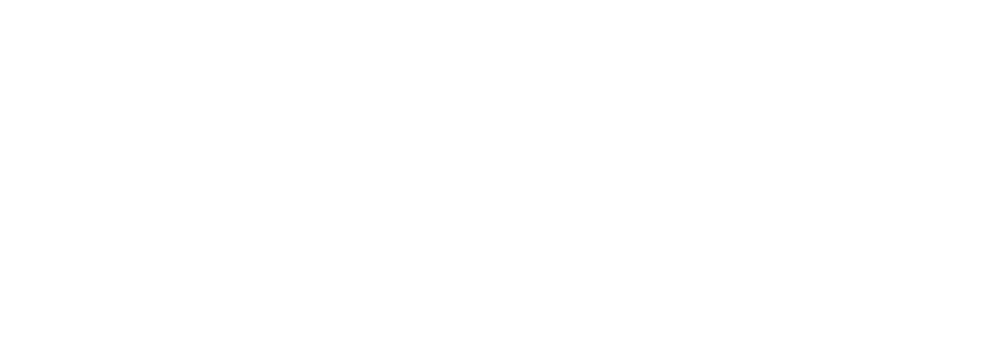
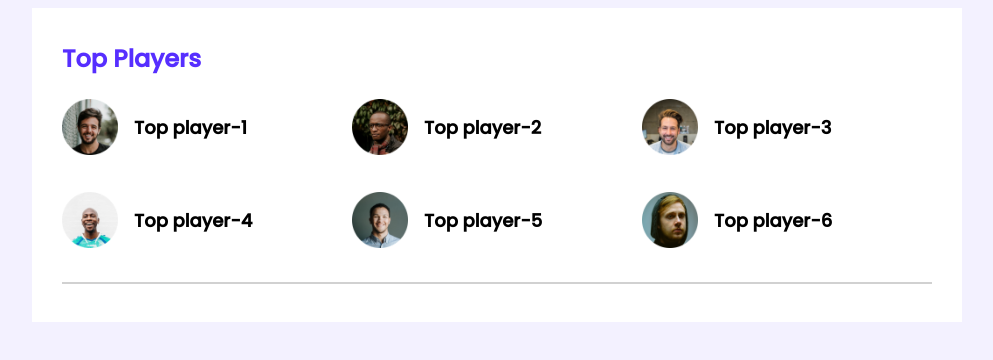
Before and after one commit to Anitaferdous1907/leader-board-css3, a plain HTML site: page index.html in a window 1280 px wide. Shown: the whole page, without its empty margins (143-1136 px from the left). Drawn offline with Linux system fonts and the light colour scheme; a web font is replaced by a local one.

Commit message:
players part done

```diff
--- a/index.html
+++ b/index.html
@@ -6,10 +6,54 @@
     <meta http-equiv="X-UA-Compatible" content="IE=edge">
     <meta name="viewport" content="width=device-width, initial-scale=1.0">
     <title>Leader Board</title>
+    <!-- style-sheet -->
     <link rel="stylesheet" href="styles/style.css">
 </head>
 
 <body>
+    <!-- header start -->
+    <header>
+
+    </header>
+    <!-- header end -->
+    <main>
+        <!-- top player and top blogs -->
+        <section class="container">
+            <div class="top-player">
+                <h2 class="section-title"> Top Players</h2>
+                <div class="players">
+                    <div class="player">
+                        <img src="images/players/player-1.png" alt="">
+                        <h3 class="player-name">Top player-1</h3>
+                    </div>
+                    <div class="player">
+                        <img src="images/players/player-2.png" alt="">
+                        <h3 class="player-name">Top player-2</h3>
+                    </div>
+                    <div class="player">
+                        <img src="images/players/player-3.png" alt="">
+                        <h3 class="player-name">Top player-3</h3>
+                    </div>
+                    <div class="player">
+                        <img src="images/players/player-4.png" alt="">
+                        <h3 class="player-name">Top player-4</h3>
+                    </div>
+                    <div class="player">
+                        <img src="images/players/player-5.png" alt="">
+                        <h3 class="player-name">Top player-5</h3>
+                    </div>
+                    <div class="player">
+                        <img src="images/players/player-6.png" alt="">
+                        <h3 class="player-name">Top player-6</h3>
+                    </div>
+
+
+                </div>
+            </div>
+            <hr>
+        </section>
+    </main>
+
 
 </body>
 
--- a/styles/style.css
+++ b/styles/style.css
@@ -0,0 +1,59 @@
+/* fonts */
+@import url('https://fonts.googleapis.com/css2?family=Bebas+Neue&family=Kantumruy+Pro:ital,wght@1,300&family=Lobster&family=Poppins:ital,wght@0,400;0,500;1,300&display=swap');
+
+/* common fonts */
+body {
+    font-family: 'Poppins', sans-serif;
+    background-color: #F3F1FF;
+}
+
+main {
+    display: flex;
+    justify-content: center;
+}
+
+.container {
+    background-color: #FFFFFF;
+    width: 870px;
+    padding: 30px;
+
+}
+
+hr {
+    border: 1px solid #D1D1D1;
+
+}
+
+/* top-player style */
+.top-player {
+    margin-bottom: 30px;
+}
+
+.section-title {
+    color: #562EFF;
+    font-size: 24px;
+    margin-top: 3px;
+
+}
+
+/* top player styles */
+.players {
+    display: grid;
+    grid-template-columns: repeat(3, 1fr);
+    grid-row-gap: 30px;
+}
+
+.player {
+    display: flex;
+    align-items: center;
+}
+
+.player img {
+    width: 56px;
+    height: 56px;
+}
+
+.player-name {
+    margin-left: 16px;
+    font-size: 18px;
+}
```
